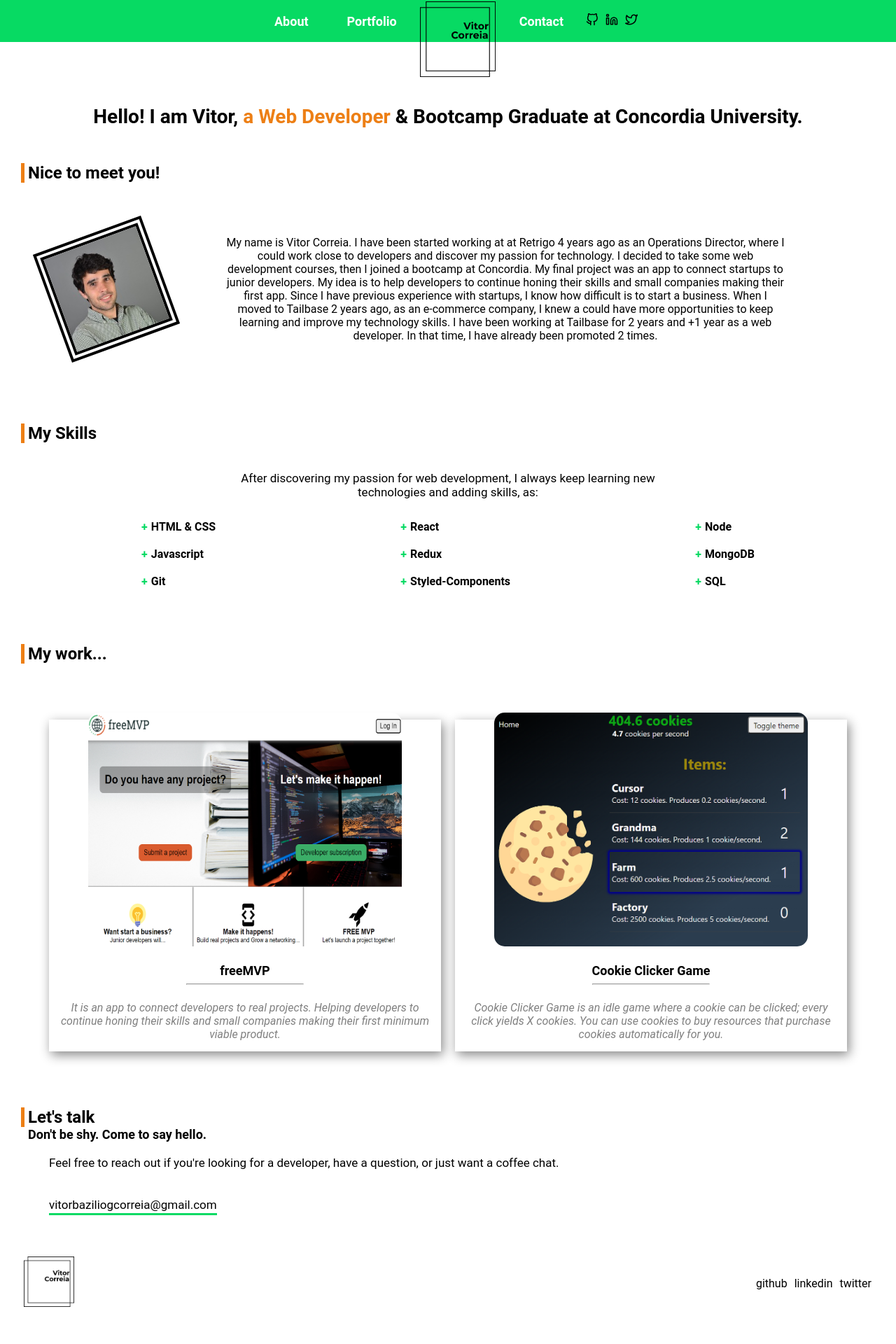
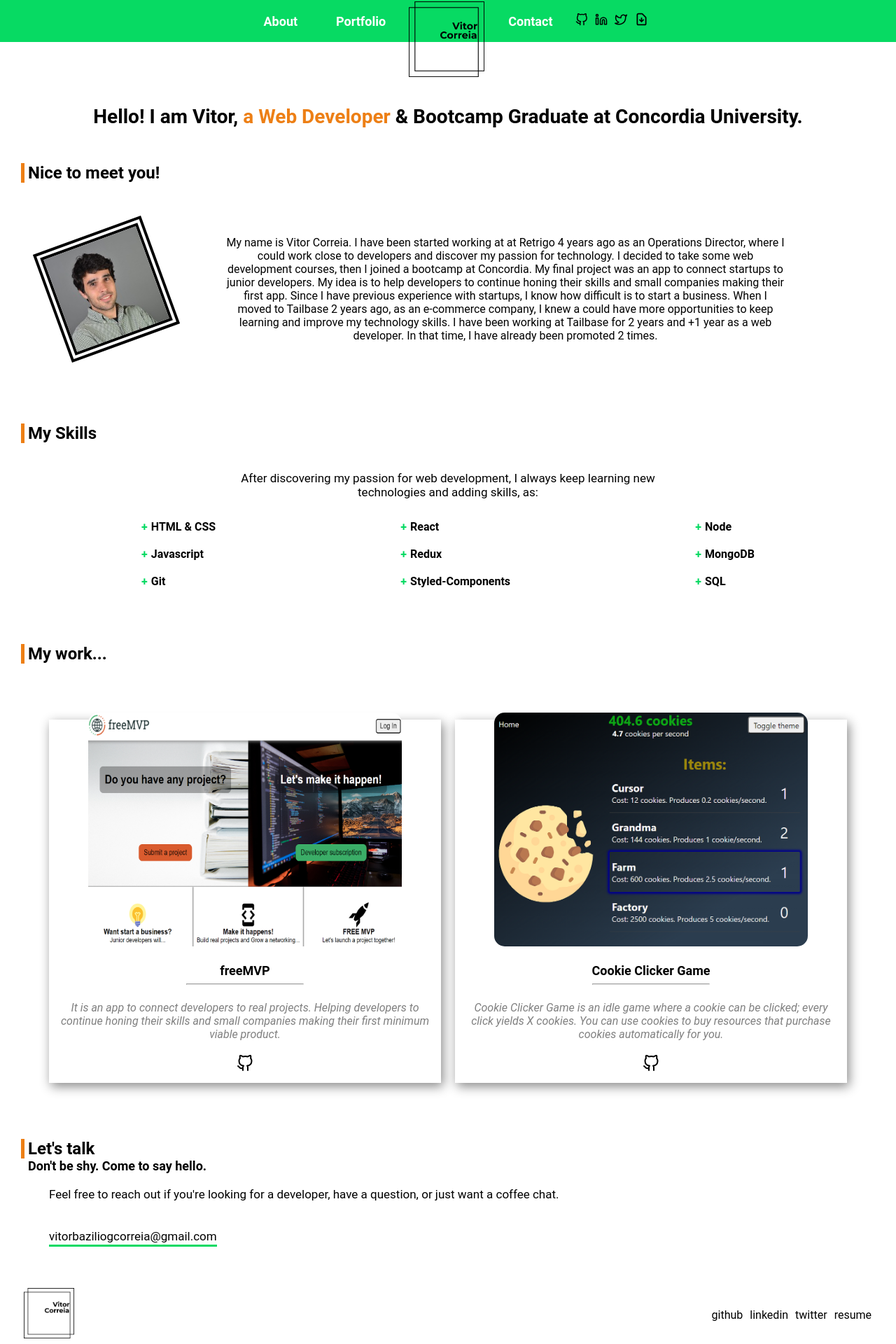
Before and after one commit to vitor-correia10/portfolio, a React (Create React App) app: page / in a window 1280 px wide. Shown: the top 1920 px of the page at 70% size. Built offline with nearby package versions, Linux system fonts and the light colour scheme.

Commit message:
Add a resume

```diff
--- a/src/components/Footer.js
+++ b/src/components/Footer.js
@@ -4,6 +4,7 @@ import { THEME } from '../components/GlobalStyle/Theme';
 
 import Logo from './Head/Logo';
 import { animateScroll as scroll } from "react-scroll";
+import ResumePDF from '../assets/VitorCorreia-Resume.pdf';
 
 const Footer = () => {
     return (
@@ -23,6 +24,9 @@ const Footer = () => {
                 <Anchor href="https://twitter.com/correia10_vitor" target="_blank">
                     twitter
                 </Anchor>
+                <Anchor href={ResumePDF} target="_blank">
+                    resume
+            </Anchor>
             </div>
         </Wrapper>
     )
--- a/src/components/Head/SocialMedia.js
+++ b/src/components/Head/SocialMedia.js
@@ -1,8 +1,10 @@
 import React from 'react';
 import styled from 'styled-components/macro';
 
-import { FiGithub, FiLinkedin, FiTwitter, FiX, FiMenu } from 'react-icons/fi'
+import { FiGithub, FiLinkedin, FiTwitter } from 'react-icons/fi'
+import { HiOutlineDocumentDownload } from 'react-icons/hi'
 import { THEME } from '../GlobalStyle/Theme';
+import ResumePDF from '../../assets/VitorCorreia-Resume.pdf';
 
 const SocialMedia = () => {
     return (
@@ -16,13 +18,16 @@ const SocialMedia = () => {
             <Anchor href="https://twitter.com/correia10_vitor" target="_blank">
                 <FiTwitter />
             </Anchor>
+            <Anchor href={ResumePDF} target="_blank">
+                <HiOutlineDocumentDownload />
+            </Anchor>
         </Social>
     )
 }
 
 const Social = styled.div`
     position: absolute;
-    right: 20px;
+    right: 12px;
     top: 20px;
 
     @media (min-width: ${THEME.mobile}){
@@ -36,6 +41,9 @@ const Anchor = styled.a`
     padding: 5px;
     font-size: 18px;
 
+    &:last-child{
+        font-size: 21px;
+    }
 
     &:hover{
         color: ${THEME.light};
--- a/src/components/ListingGrid.js
+++ b/src/components/ListingGrid.js
@@ -4,6 +4,9 @@ import styled from 'styled-components/macro';
 import { animateScroll as scroll } from "react-scroll";
 import { Link } from 'react-router-dom';
 import { THEME } from './GlobalStyle/Theme';
+
+
+import { FiGithub } from 'react-icons/fi'
 
 const ListingGrid = ({ itemList }) => {
     return (
@@ -21,8 +24,11 @@ const ListingGrid = ({ itemList }) => {
                             />
                             <ItemName> {item.title}</ItemName>
                             <hr />
-                            <Paragraph> {item.description}</Paragraph>
                         </Link>
+                        <Paragraph> {item.description}</Paragraph>
+                        <GitLink href={item.url} target="_blank">
+                            <FiGithub />
+                        </GitLink>
                     </ItemDetails>
                 ))}
             </Container>
@@ -38,10 +44,6 @@ const Container = styled.div`
         margin: 40px;
     }
 
-    a{
-        text-decoration: none;
-    }
-
     hr{
         width: 30%;
         min-width: 20px;
@@ -51,7 +53,7 @@ const Container = styled.div`
 const Paragraph = styled.p`
     color: gray;
     font-style: italic;
-    padding: 15px;
+    padding: 15px 15px 20px 15px;
 `
 
 const ItemDetails = styled.div`
@@ -64,6 +66,7 @@ const ItemDetails = styled.div`
     box-shadow: 3px 5px 15px #888888;
     height: 560px;
     margin: 40px 0;
+    padding-bottom: 10px;
 
     @media (min-width: ${THEME.mobile}){
         height: auto;
@@ -84,6 +87,14 @@ const Image = styled.img`
     }
 `
 
+const GitLink = styled.a`
+    font-size: 24px;
+
+    &:hover{
+        color: ${THEME.secondary};
+    }
+`
+
 const ItemName = styled.h3`
     color: black;
     font-size: 18px;
```
Also changed, not shown: 1 other file (tests, documents, lock files or other folders).
